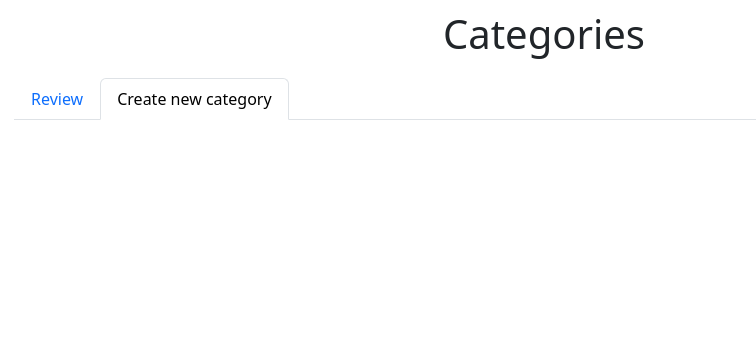
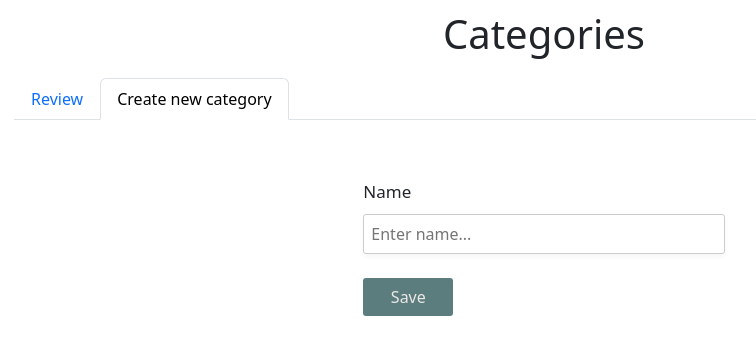
Before and after one commit to SladjanaColakovic/time-sheet, a React (Create React App) app in the folder time-sheet-front/: page /categories in a window 1280 px wide. Both pictures are taken after a click on the tab "Create new category". Shown: the top 354 px of the page, without its empty margins (196-952 px from the left). Built offline with nearby package versions, Linux system fonts and the light colour scheme; no server answers.

Commit message:
categories crud

```diff
--- a/time-sheet-front/src/categories/Edit.js
+++ b/time-sheet-front/src/categories/Edit.js
@@ -1,12 +1,12 @@
 import { useState } from "react";
-import axiosInstance from "../axiosIntance";
-import { useLocation } from "react-router-dom";
+import putRequest from "../putRequest";
+import getRequest from "../getRequest";
+import deleteRequest from "../deleteRequest";
 
-const Edit = ({ category }) => {
+const Edit = ({ category, setData }) => {
 
     const [editCategory, setEditCategory] = useState(category);
     const url = "http://localhost:8080/api/category";
-    const location = useLocation();
 
 
     const handleSave = () => {
@@ -14,21 +14,26 @@ const Edit = ({ category }) => {
             id: editCategory.id,
             name: editCategory.name
         }
-        axiosInstance.put(url, data)
-            .then((res) => {
-                console.log(res);
-                location.reload(true)
+        putRequest(url, data).then(res => {
+            console.log(res.data);
+            getRequest(url).then((res) => {
+                setData(res.data.categories)
             })
-            .catch((error) => {
+        })
+            .catch(error => {
                 console.log(error)
             })
+
     }
 
     const handleDelete = () => {
-        const params = {id: editCategory.id}
-        axiosInstance.delete(url, {params})
-        .then(
-            location.reload(true)
+        const params = { id: editCategory.id }
+        deleteRequest(url, params)
+            .then((res) => {
+                getRequest(url).then((res) => {
+                    setData(res.data.categories)
+                })
+            }
             )
             .catch((error) => {
                 console.log(error)
@@ -39,7 +44,7 @@ const Edit = ({ category }) => {
     return (
         <div className="edit">
             <div className="row">
-                <div className="col-5">
+                <div className="col-4">
                     <input type="text" value={editCategory.name} onChange={(e) => { setEditCategory({ ...editCategory, name: e.target.value }) }} />
                 </div>
                 <div className="col-2">
--- a/time-sheet-front/src/categories/New.js
+++ b/time-sheet-front/src/categories/New.js
@@ -1,9 +1,47 @@
+import { useState } from "react";
+import postRequest from "../postRequest";
+
 const New = () => {
+
+    const url = "http://localhost:8080/api/category";
+
+    const [name, setName] = useState('');
+
+    const handleSave = () => {
+        let data = {
+            name: name
+        }
+        postRequest(url, data)
+            .then((res) => {
+                console.log(res)
+                window.location.reload()
+            })
+            .catch((error) => {
+                console.log(error)
+            })
+    }
+
+
     return (
-        <div>
-
+        <div className='span-top'>
+            <div className='row'>
+                <div className='col-4'></div>
+                <div className='col-4'>
+                    <div className="row">
+                        <label>Name</label>
+                    </div>
+                    <div className="row">
+                        <input type="text" placeholder="Enter name..." value={name} onChange={(e) => { setName(e.target.value) }} />
+                    </div>
+                    <br />
+                    <div className="row">
+                        <button onClick={handleSave} className="save">Save</button>
+                    </div>
+                </div>
+                <div className='col-4'></div>
+            </div>
         </div>
-     );
+    );
 }
 
 export default New;
--- a/time-sheet-front/src/categories/Review.js
+++ b/time-sheet-front/src/categories/Review.js
@@ -1,14 +1,20 @@
 import Accordion from 'react-bootstrap/Accordion';
-import useFetch from '../useFetch';
 import Edit from './Edit';
+import { useEffect, useState } from 'react';
+import getRequest from '../getRequest';
 
 const Review = () => {
 
-    const [data, error] = useFetch("http://localhost:8080/api/category");
+    const [data, setData] = useState(null);
 
-    const handleError = () => {
-
-    }
+    useEffect(() => {
+        getRequest("http://localhost:8080/api/category")
+            .then((res) => {
+                setData(res.data.categories)
+            }).catch((error) => {
+                console.log(error);
+            })
+    }, [])
 
     return (
         <div className='span-top'>
@@ -20,7 +26,7 @@ const Review = () => {
                             <Accordion.Item key={category.id} eventKey={category.id}>
                                 <Accordion.Header>{category.name}</Accordion.Header>
                                 <Accordion.Body>
-                                    <Edit category={category}></Edit>
+                                    <Edit category={category} setData = {setData}></Edit>
                                 </Accordion.Body>
                             </Accordion.Item>
                         ))}
--- /dev/null
+++ b/time-sheet-front/src/deleteRequest.js
@@ -0,0 +1,7 @@
+import axiosInstance from "./axiosIntance"
+
+const deleteRequest = (url, params) => {
+    return axiosInstance.delete(url, {params});
+}
+
+export default deleteRequest;
--- /dev/null
+++ b/time-sheet-front/src/getRequest.js
@@ -0,0 +1,7 @@
+import axiosInstance from "./axiosIntance"
+
+const getRequest = (url) => {
+    return axiosInstance.get(url);
+}
+
+export default getRequest;
--- a/time-sheet-front/src/index.css
+++ b/time-sheet-front/src/index.css
@@ -132,6 +132,32 @@ svg{
   margin-top: 50px;
 }
 
+.span-top input{
+  width: 100%;
+  padding: 7px;
+  border: 1px solid #ccc;
+  border-radius: 3px;
+  resize: horizontal;
+  box-shadow: rgba(0, 0, 0, 0.04) 0px 3px 5px;
+}
+
+.span-top label {
+  font-size: 17px;
+  padding: 9px 9px 9px 0;
+  display: inline-block;
+}
+
+.span-top .save{
+  width: 90px;
+  background-color: #5b7d7e;
+  border: none;
+  color: rgb(236, 232, 232);
+  padding: 7px 9px;
+  text-align: center;
+  font-size: 16px;
+  border-radius: 3px;
+}
+
 .edit{
   margin-top: 20px;
   margin-bottom: 20px;
--- /dev/null
+++ b/time-sheet-front/src/postRequest.js
@@ -0,0 +1,7 @@
+import axiosInstance from "./axiosIntance"
+
+const postRequest = (url, data) => {
+    return axiosInstance.post(url, data);
+}
+
+export default postRequest;
--- /dev/null
+++ b/time-sheet-front/src/putRequest.js
@@ -0,0 +1,7 @@
+import axiosInstance from "./axiosIntance";
+
+const putRequest = (url, data) => {
+    return axiosInstance.put(url, data);
+}
+
+export default putRequest;
```
Also changed, not shown: 2 other files (tests, documents, lock files or other folders). Lines whose indentation alone changed are shown as unchanged.
